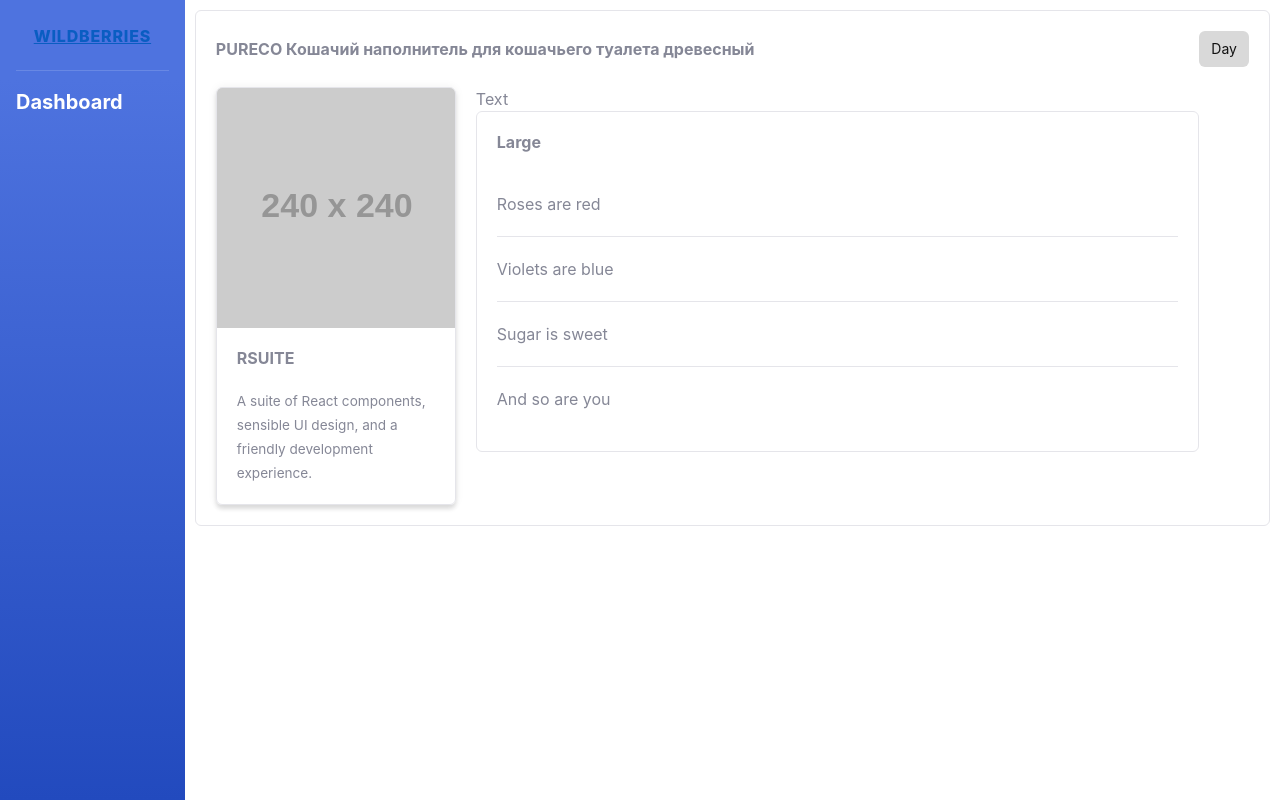
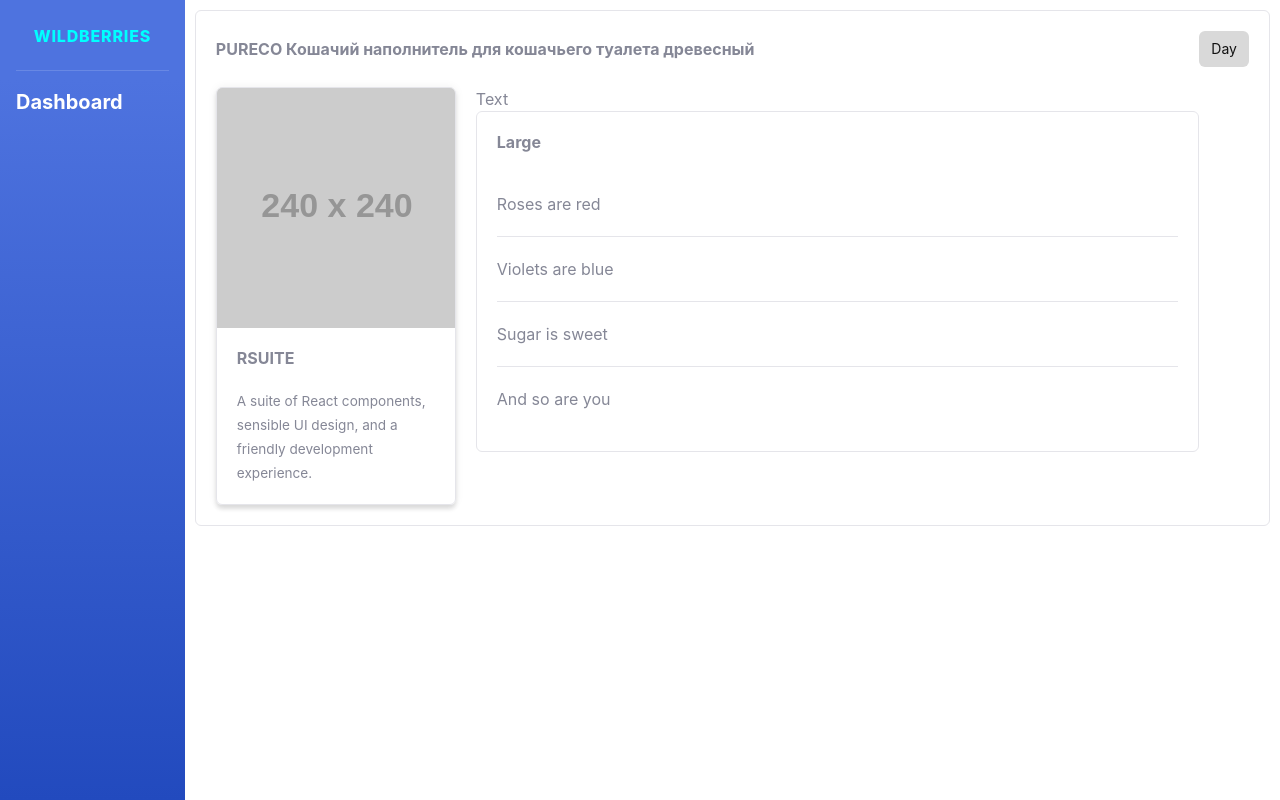
Before and after one commit to nexorqk/admin-storage-client, a React (Create React App) app: page / in a window 1280 px wide. Built offline with nearby package versions, Linux system fonts and the light colour scheme.

Commit message:
feat: hover to links

```diff
--- a/src/index.css
+++ b/src/index.css
@@ -13,3 +13,13 @@
     font-family: source-code-pro, Menlo, Monaco, Consolas, 'Courier New',
         monospace;
 }
+
+a {
+    cursor: pointer;
+    transition: all 0.3s ease;
+}
+
+a:hover {
+    text-decoration: none;
+    color: aqua;
+}
--- a/src/views/Panel/Panel.module.scss
+++ b/src/views/Panel/Panel.module.scss
@@ -6,9 +6,10 @@
     margin-top: 0;
     list-style: none;
 }
+
 .bgGradientPrimary {
     background-color: #4e73df;
-    background-image: linear-gradient(180deg, #4e73df 10%, #224abe 100%);
+    background: linear-gradient(180deg, #4e73df 10%, #224abe 100%);
     background-size: cover;
 }
 .sidebar {
@@ -38,7 +39,6 @@
     display: block;
     text-align: left;
     padding: 1rem;
-
 }
 
 .navItem {
```
